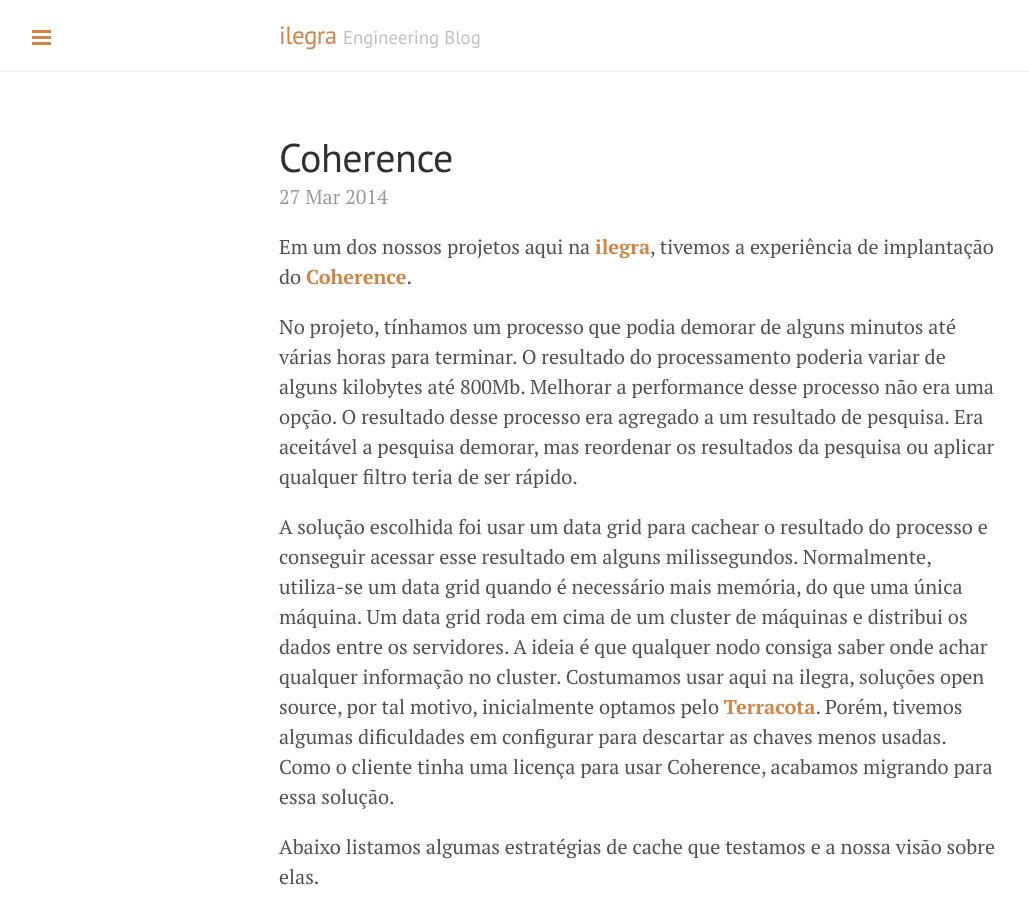
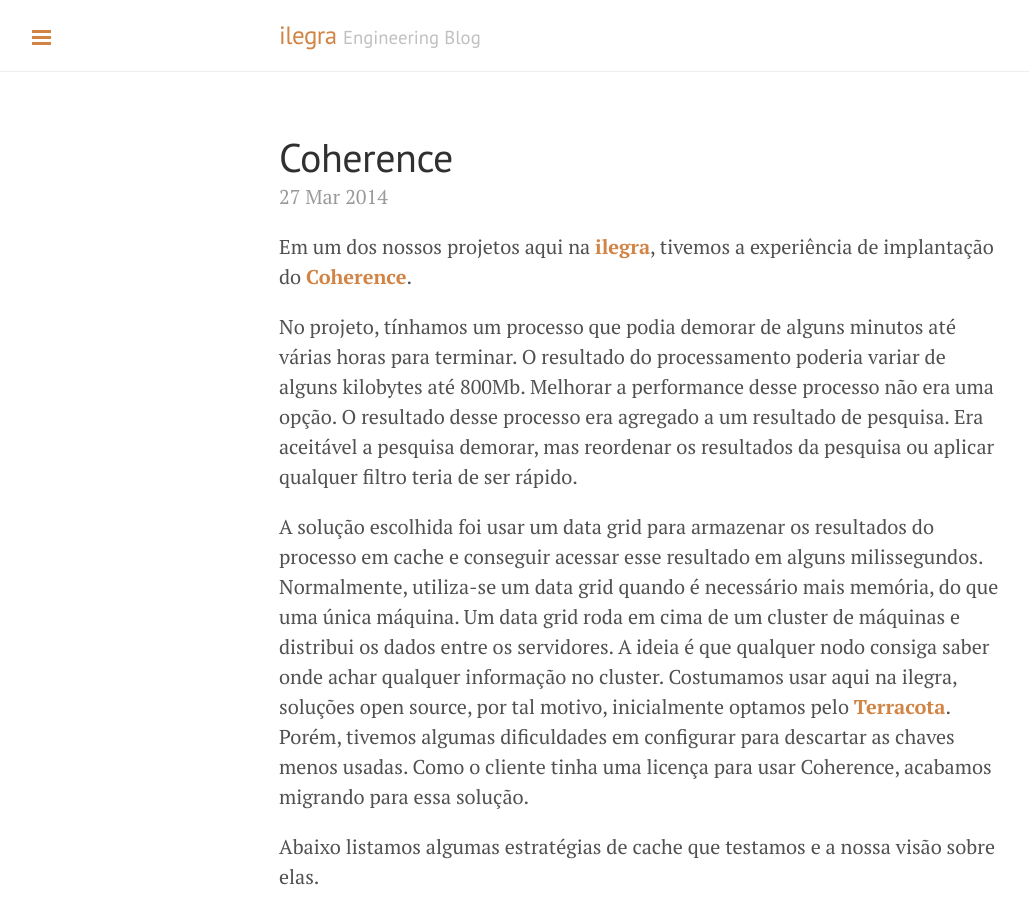
Before and after one commit to ilegra-user/ilegra.github.io, a Jekyll site: the page built from _posts/2014-03-27-coherence.md, in a window 1280 px wide and 900 px high. Shown: the whole window, without its empty margins (1-1030 px from the left). Built offline with Jekyll 4.4.1, drawn with Linux system fonts in a browser that asks for light colours; Markdown is read by kramdown in place of the engine named in the settings; comment, search, counter and statistics services are not loaded.

Commit message:
Update 2014-03-27-coherence.md

```diff
--- a/_posts/2014-03-27-coherence.md
+++ b/_posts/2014-03-27-coherence.md
@@ -10,7 +10,7 @@
 
 No projeto, tínhamos um processo que podia demorar de alguns minutos até várias horas para terminar. O resultado do processamento poderia variar de alguns kilobytes até 800Mb. Melhorar a performance desse processo não era uma opção. O resultado desse processo era agregado a um resultado de pesquisa. Era aceitável a pesquisa demorar, mas reordenar os resultados da pesquisa ou aplicar qualquer filtro teria de ser rápido.
 
-A solução escolhida foi usar um data grid para cachear o resultado do processo e conseguir acessar esse resultado em alguns milissegundos. Normalmente, utiliza-se um data grid quando é necessário mais memória, do que uma única máquina. Um data grid roda em cima de um cluster de máquinas e distribui os dados entre os servidores. A ideia é que qualquer nodo consiga saber onde achar qualquer informação no cluster. Costumamos usar aqui na ilegra, soluções open source, por tal motivo, inicialmente optamos pelo <strong><a href="http://www.terracotta.org/" target="_blank">Terracota</a></strong>. Porém, tivemos algumas dificuldades em configurar para descartar as chaves menos usadas. Como o cliente tinha uma licença para usar Coherence, acabamos migrando para essa solução.
+A solução escolhida foi usar um data grid para armazenar os resultados do processo em cache e conseguir acessar esse resultado em alguns milissegundos. Normalmente, utiliza-se um data grid quando é necessário mais memória, do que uma única máquina. Um data grid roda em cima de um cluster de máquinas e distribui os dados entre os servidores. A ideia é que qualquer nodo consiga saber onde achar qualquer informação no cluster. Costumamos usar aqui na ilegra, soluções open source, por tal motivo, inicialmente optamos pelo <strong><a href="http://www.terracotta.org/" target="_blank">Terracota</a></strong>. Porém, tivemos algumas dificuldades em configurar para descartar as chaves menos usadas. Como o cliente tinha uma licença para usar Coherence, acabamos migrando para essa solução.
 
 Abaixo listamos algumas estratégias de cache que testamos e a nossa visão sobre elas.
 
```
